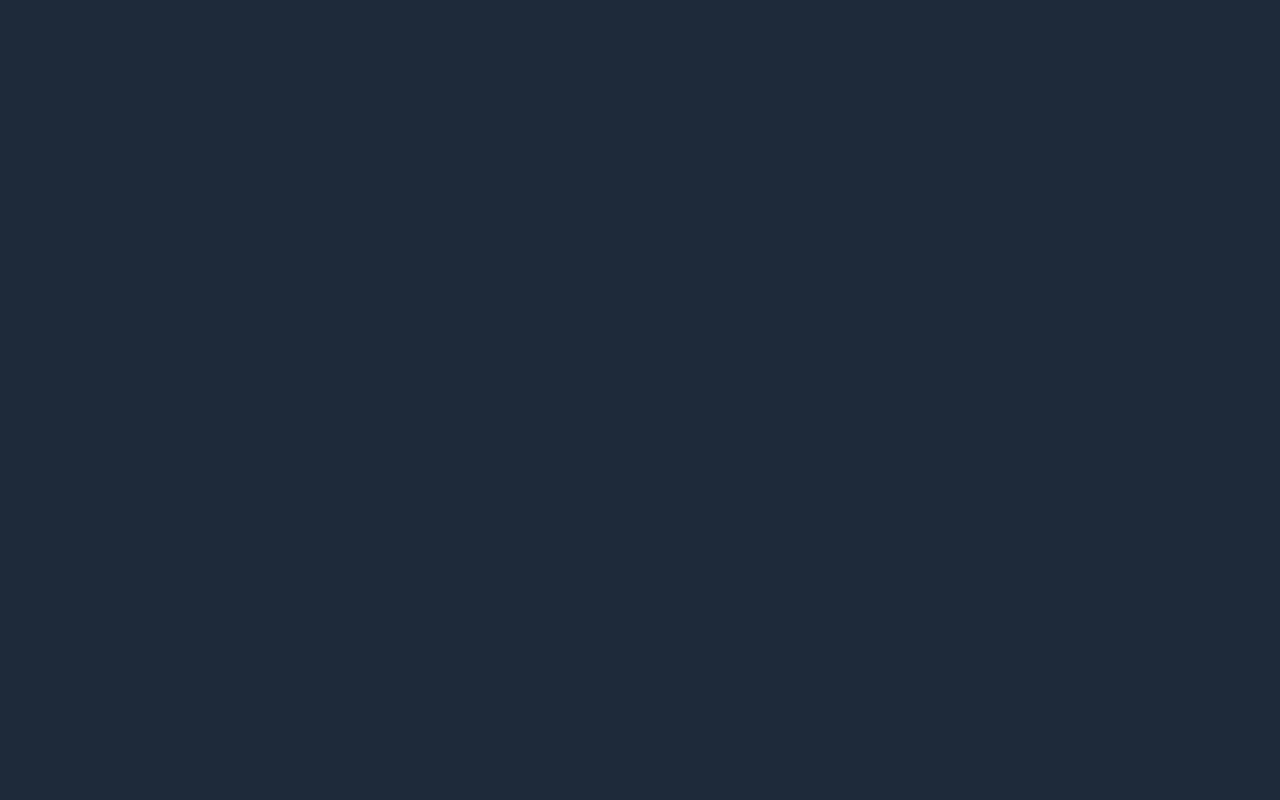
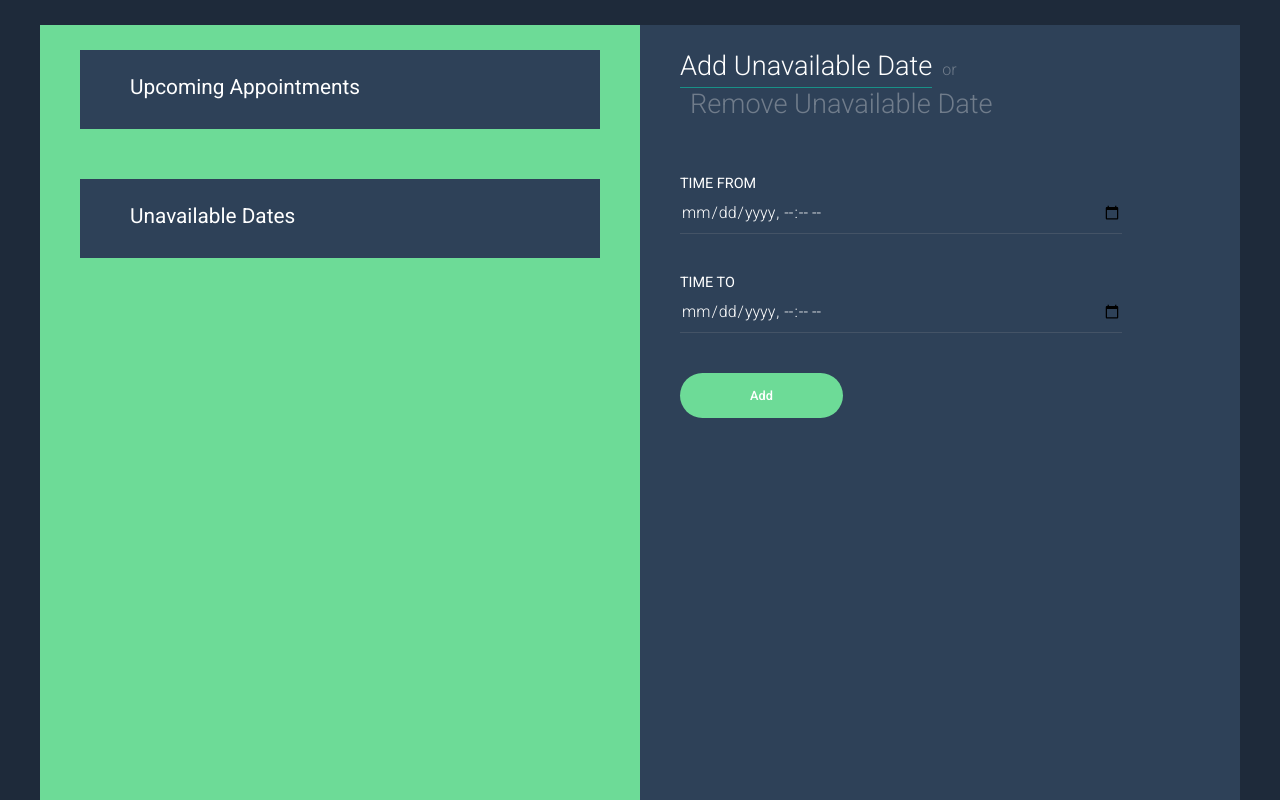
Before and after one commit to CristianBrazales/HospitalManagement, a React (Create React App) app in the folder my-app/: page /Doctor/AddUnavailableDate in a window 1280 px wide. Built offline with nearby package versions, Linux system fonts and the light colour scheme.

Commit message:
Doctor Interface Structure added

```diff
--- a/my-app/src/App.js
+++ b/my-app/src/App.js
@@ -14,7 +14,7 @@ class App extends Component {
           <div className="App__Form__FullWidth">
             <Route exact path="/">
               <div className="FormTitle">
-                <NavLink to="/Doctor" activeClassName="FormTitle__Link--Active" className="FormTitle__Link">
+                <NavLink to="/Doctor/AddUnavailableDate" activeClassName="FormTitle__Link--Active" className="FormTitle__Link">
                   Sign in as Doctor</NavLink>or
                   <NavLink exact to="/Receptionist/RegisterDoctor" activeClassName="FormTitle__Link--Active" className="FormTitle__Link">
                   Sign in as Receptionist</NavLink> or
@@ -24,7 +24,7 @@ class App extends Component {
             </Route >
 
 
-            <Route exact path="/Doctor" component={Doctor}>
+            <Route exact path="/Doctor/AddUnavailableDate" component={Doctor}>
             </Route >
             <Route exact path="/Receptionist/RegisterDoctor" component={Receptionist}>
             </Route >
--- a/my-app/src/pages/AddUnavailableDate.js
+++ b/my-app/src/pages/AddUnavailableDate.js
@@ -2,8 +2,52 @@ import React, { Component } from 'react';
 
 class AddUnavailableDate extends Component {
 
+    constructor(){
+        super();
+        this.state ={
+            time_from:'',
+            time_to: '',
+        }
+        this.handleChange = this.handleChange.bind(this);
+        this.handleSubmit = this.handleSubmit.bind(this);
+    }
+    handleChange(e){
+        let target = e.target;
+        let value = target.type === 'checkbox' ? target.checked : target.value;
+        let name = target.name;
+
+        this.setState({
+            [name] : value
+        });
+    }
+
+    handleSubmit(e){
+        e.preventDefault();
+        /* Left for back-end handling */
+    }
+
+
     render() {
-        return (<div> Try sdasdasd </div>);
+        return (
+            <div className="FormCenter">
+                <form className="FormFields" >
+
+                    <div className="FormField">
+                        <label className="FormField__Label" htmlFor="time_from">Time From</label>
+                        <input type="datetime-local" className="FormField__Input" placeholder="Enter date and time" name="time_from"  value={this.state.time_from} onChange={this.handleChange}/>
+                    </div>
+
+                    <div className="FormField">
+                        <label className="FormField__Label" htmlFor="time_to">Time To</label>
+                        <input type="datetime-local" className="FormField__Input" placeholder="Enter date and time" name="time_to"  value={this.state.time_to} onChange={this.handleChange}/>
+                    </div>
+
+                    <div className="FormField">
+                        <button className="FormField__Button mr-20">Add</button>
+                    </div>
+                </form>
+            </div>
+        );
     }
 }
 
--- a/my-app/src/pages/Doctor.js
+++ b/my-app/src/pages/Doctor.js
@@ -13,6 +13,11 @@ class Doctor extends Component {
                         <div className="Receptionist_AppointmentsList">
                             <label className="FormTitle__Link--ListPatients ">
                                 Upcoming Appointments</label>
+                        </div>
+                        <div className="FormTitle"></div>
+                        <div className="Receptionist_AppointmentsList">
+                            <label className="FormTitle__Link--ListPatients ">
+                                Unavailable Dates</label>
                         </div>
                     </div>
 
--- a/my-app/src/pages/RegisterDoctor.js
+++ b/my-app/src/pages/RegisterDoctor.js
@@ -70,13 +70,11 @@ class RegisterDoctor extends Component {
 
                 <div className="FormField">
                   <button className="FormField__Button mr-20">Submit</button>
-
                 </div>
 
 
               </form>
             </div>
-
         );
     }
 }
--- a/my-app/src/pages/RemoveUnavailableDate.js
+++ b/my-app/src/pages/RemoveUnavailableDate.js
@@ -2,8 +2,45 @@ import React, { Component } from 'react';
 
 class RemoveUnavailableDate extends Component {
 
+    constructor(){
+        super();
+        this.state ={
+            time_id:'',
+        }
+        this.handleChange = this.handleChange.bind(this);
+        this.handleSubmit = this.handleSubmit.bind(this);
+    }
+    handleChange(e){
+        let target = e.target;
+        let value = target.type === 'checkbox' ? target.checked : target.value;
+        let name = target.name;
+
+        this.setState({
+            [name] : value
+        });
+    }
+
+    handleSubmit(e){
+        e.preventDefault();
+        /* Left for back-end handling */
+    }
+
+
     render() {
-        return (<div> Try </div>);
+        return (
+            <div className="FormCenter">
+                <form className="FormFields">
+                    <div className="FormField">
+                        <label className="FormField__Label" htmlFor="time_id">Time ID</label>
+                        <input type="number" className="FormField__Input" placeholder="Enter the id for the desired time to remove" name="time_id"  value={this.state.time_id} onChange={this.handleChange}/>
+                    </div>
+
+                    <div className="FormField">
+                        <button className="FormField__Button mr-20">Remove</button>
+                    </div>
+                </form>
+            </div>
+        );
     }
 }
 
```
